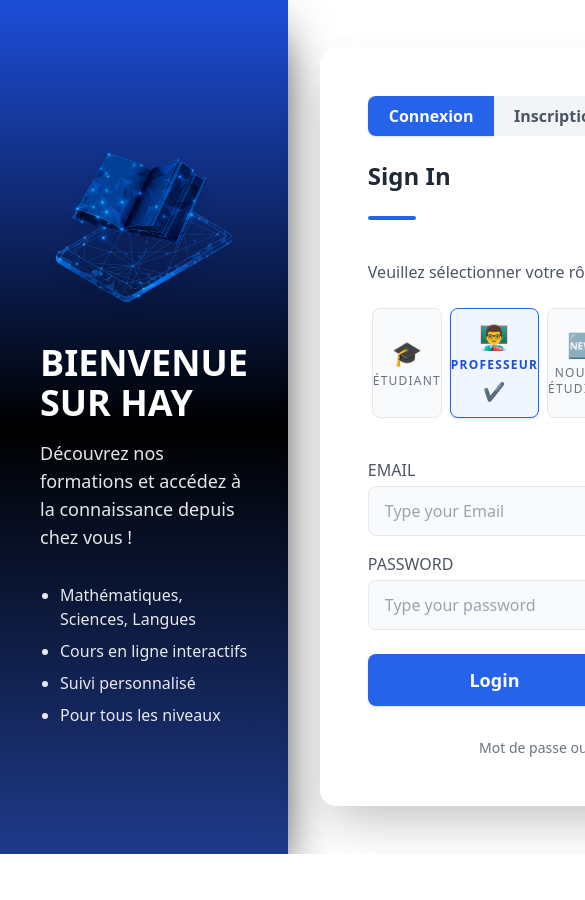
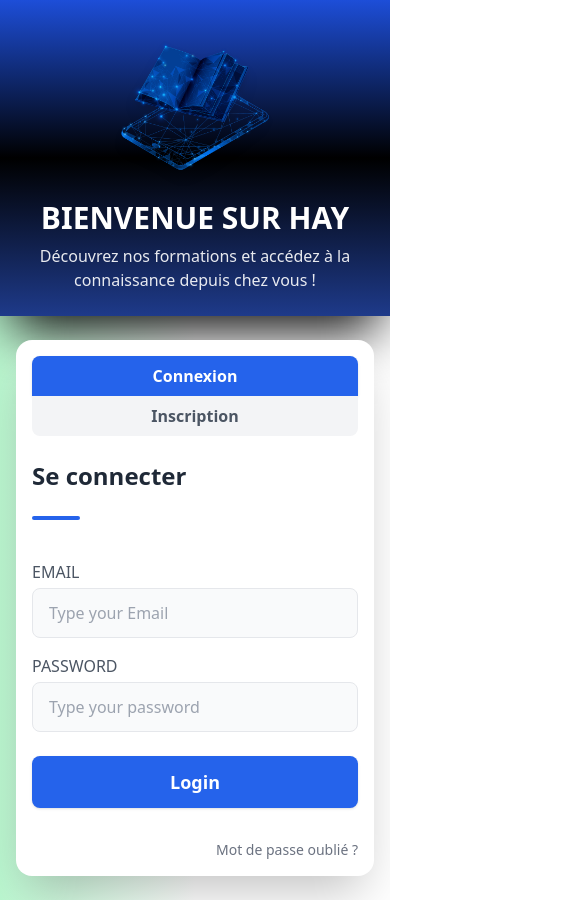
Before and after one commit to SakaMalawo/CodeX, a Vue app in the folder frontend/: page /Home in a window 390 px wide. Shown: the top 900 px of the page, 585 px wide, since content can reach past the window. Before the commit the page ends 854 px from the top, so only its background shows below. Built offline with nearby package versions, Linux system fonts and the light colour scheme.

Commit message:
login modification 2

```diff
--- a/frontend/src/views/Home.vue
+++ b/frontend/src/views/Home.vue
@@ -1,28 +1,23 @@
 <template>
-  <div class="min-h-screen w-full flex bg-gradient-to-r from-green-200 via-white to-white font-sans">
+  <div class="min-h-screen md:h-screen w-full flex flex-col md:flex-row bg-gradient-to-r from-green-200 via-white to-white font-sans overflow-hidden">
     <!-- Branding à gauche -->
-    <div class="flex flex-col justify-center items-center flex-1 bg-gradient-to-b from-blue-700 via-black to-blue-900 text-white px-10 py-12 shadow-2xl shadow-black">
-      <img src="/logoHay.png" alt="Logo" class="w-48 h-48 mb-6 drop-shadow-lg" />
-      <h1 class="text-4xl font-bold mb-4">BIENVENUE SUR HAY<br /></h1>
-      <p class="text-lg opacity-90 max-w-xs">
+    <div class="flex flex-col justify-center items-center flex-1 h-1/2 md:h-full bg-gradient-to-b from-blue-700 via-black to-blue-900 text-white px-4 py-6 md:px-10 md:py-12 shadow-2xl shadow-black text-center">
+      <img src="/logoHay.png" alt="Logo" class="w-40 h-40 md:w-96 md:h-96 mb-4 drop-shadow-lg" />
+      <h1 class="text-3xl md:text-6xl font-bold mb-2">BIENVENUE SUR HAY</h1>
+      <p class="text-base md:text-xl opacity-90 max-w-xs md:max-w-md">
         Découvrez nos formations et accédez à la connaissance depuis chez vous !
       </p>
-      <ul class="mt-8 text-left text-base opacity-90 max-w-xs list-disc pl-5 space-y-2">
-        <li>Mathématiques, Sciences, Langues</li>
-        <li>Cours en ligne interactifs</li>
-        <li>Suivi personnalisé</li>
-        <li>Pour tous les niveaux</li>
-      </ul>
     </div>
+
     <!-- Formulaire à droite -->
-    <div class="flex flex-col justify-center items-center flex-1 px-8 py-12">
-      <div class="w-full max-w-3xl bg-white rounded-2xl shadow-2xl p-12">
+    <div class="flex flex-col justify-center items-center flex-1 h-1/2 md:h-full px-4 py-6 md:px-8 md:py-12 overflow-y-auto">
+      <div class="w-full max-w-full md:max-w-3xl bg-white rounded-2xl shadow-2xl p-4 md:p-12">
         <!-- Onglets -->
-        <div class="flex mb-6">
+        <div class="flex flex-col sm:flex-row mb-6">
           <button
             @click="activeTab = 'login'"
-            :class=" [
-              'flex-1 py-2 rounded-l-lg font-semibold transition',
+            :class="[
+              'flex-1 py-2 rounded-t-lg sm:rounded-l-lg sm:rounded-tr-none font-semibold transition',
               activeTab === 'login'
                 ? 'bg-blue-600 text-white shadow'
                 : 'bg-gray-100 text-gray-600 hover:bg-blue-50'
@@ -32,8 +27,8 @@
           </button>
           <button
             @click="activeTab = 'register'"
-            :class=" [
-              'flex-1 py-2 rounded-r-lg font-semibold transition',
+            :class="[
+              'flex-1 py-2 rounded-b-lg sm:rounded-r-lg sm:rounded-bl-none font-semibold transition',
               activeTab === 'register'
                 ? 'bg-blue-600 text-white shadow'
                 : 'bg-gray-100 text-gray-600 hover:bg-blue-50'
@@ -42,29 +37,12 @@
             Inscription
           </button>
         </div>
+
         <!-- Formulaire de connexion -->
         <form v-if="activeTab === 'login'" @submit.prevent="handleLogin" class="flex flex-col gap-4">
-          <h2 class="text-2xl font-bold text-gray-800 mb-2">Sign In</h2>
+          <h2 class="text-2xl font-bold text-gray-800 mb-2">Se connecter</h2>
           <div class="h-1 w-12 bg-blue-600 rounded mb-6"></div>
-          <label class="block text-gray-600 mb-2">Veuillez sélectionner votre rôle</label>
-          <div class="flex justify-between mb-6">
-            <button
-              v-for="role in roles"
-              :key="role.value"
-              @click="selectedRole = role.value"
-              type="button"
-              :class=" [
-                'flex-1 mx-1 py-3 rounded-lg border text-center transition',
-                selectedRole === role.value
-                  ? 'border-blue-600 bg-blue-50 text-blue-700 font-semibold shadow'
-                  : 'border-gray-200 bg-gray-50 text-gray-500 hover:border-blue-300'
-              ]"
-            >
-              <span class="block text-2xl mb-1">{{ role.icon }}</span>
-              <span class="block text-xs uppercase tracking-widest">{{ role.label }}</span>
-              <span v-if="selectedRole === role.value" class="block text-blue-600 text-lg mt-1">✔</span>
-            </button>
-          </div>
+
           <div>
             <label for="email" class="block text-gray-600 mb-1">EMAIL</label>
             <input
@@ -98,15 +76,36 @@
           <p v-if="errorMessage" class="text-red-500 text-center text-sm mt-2">
             {{ errorMessage }}
           </p>
-          <div class="flex justify-between items-center mt-4 text-sm text-gray-400">
-            <span></span>
+          <div class="flex justify-end items-center mt-4 text-sm text-gray-400">
             <a href="#" class="hover:underline text-gray-500">Mot de passe oublié ?</a>
           </div>
         </form>
+
         <!-- Formulaire d'inscription -->
         <form v-else @submit.prevent="handleRegister" class="flex flex-col gap-4">
           <h2 class="text-2xl font-bold text-gray-800 mb-2">Créer un compte</h2>
           <div class="h-1 w-12 bg-blue-600 rounded mb-6"></div>
+
+          <label class="block text-gray-600 mb-2">Veuillez sélectionner votre rôle</label>
+          <div class="flex flex-col sm:flex-row justify-between mb-6 gap-2 sm:gap-0">
+            <button
+              v-for="role in roles"
+              :key="role.value"
+              @click="selectedRole = role.value"
+              type="button"
+              :class="[
+                'flex-1 py-3 rounded-lg border text-center transition',
+                selectedRole === role.value
+                  ? 'border-blue-600 bg-blue-50 text-blue-700 font-semibold shadow'
+                  : 'border-gray-200 bg-gray-50 text-gray-500 hover:border-blue-300'
+              ]"
+            >
+              <span class="block text-2xl mb-1">{{ role.icon }}</span>
+              <span class="block text-xs uppercase tracking-widest">{{ role.label }}</span>
+              <span v-if="selectedRole === role.value" class="block text-blue-600 text-lg mt-1">✔</span>
+            </button>
+          </div>
+
           <div>
             <label for="registerName" class="block text-gray-600 mb-1">NOM COMPLET</label>
             <input
@@ -174,20 +173,16 @@ export default {
   name: "Home",
   data() {
     return {
-      // Onglet actif
       activeTab: "login",
-      // Login
       email: "",
       password: "",
       selectedRole: "tutor",
       errorMessage: "",
-      // Register
       registerName: "",
       registerEmail: "",
       registerPassword: "",
       registerConfirmPassword: "",
       registerErrorMessage: "",
-      // Roles
       roles: [
         { value: "student", label: "Étudiant", icon: "🎓" },
         { value: "tutor", label: "Professeur", icon: "👨‍🏫" },
@@ -197,15 +192,11 @@ export default {
   },
   methods: {
     handleLogin() {
-      // Contrôle 100% frontend, sans appel Axios
       const superUser = {
         username: "saka@hay.com",
         password: "1234",
       };
-      if (
-        this.email === superUser.username &&
-        this.password === superUser.password
-      ) {
+      if (this.email === superUser.username && this.password === superUser.password) {
         this.$router.push("/AppPage");
       } else {
         this.errorMessage = "Identifiants incorrects !";
@@ -220,10 +211,17 @@ export default {
         this.registerErrorMessage = "Veuillez remplir tous les champs.";
         return;
       }
-      // Ici, tu peux ajouter la logique d'inscription (API, etc.)
       this.registerErrorMessage = "";
-      // Redirection après inscription réussie (exemple)
-      this.$router.push("/AppPage");
+
+      // Passe à l'onglet connexion
+      this.activeTab = "login";
+
+      // Réinitialiser les champs d'inscription
+      this.registerName = "";
+      this.registerEmail = "";
+      this.registerPassword = "";
+      this.registerConfirmPassword = "";
+      this.selectedRole = "tutor";
     },
   },
 };
```
